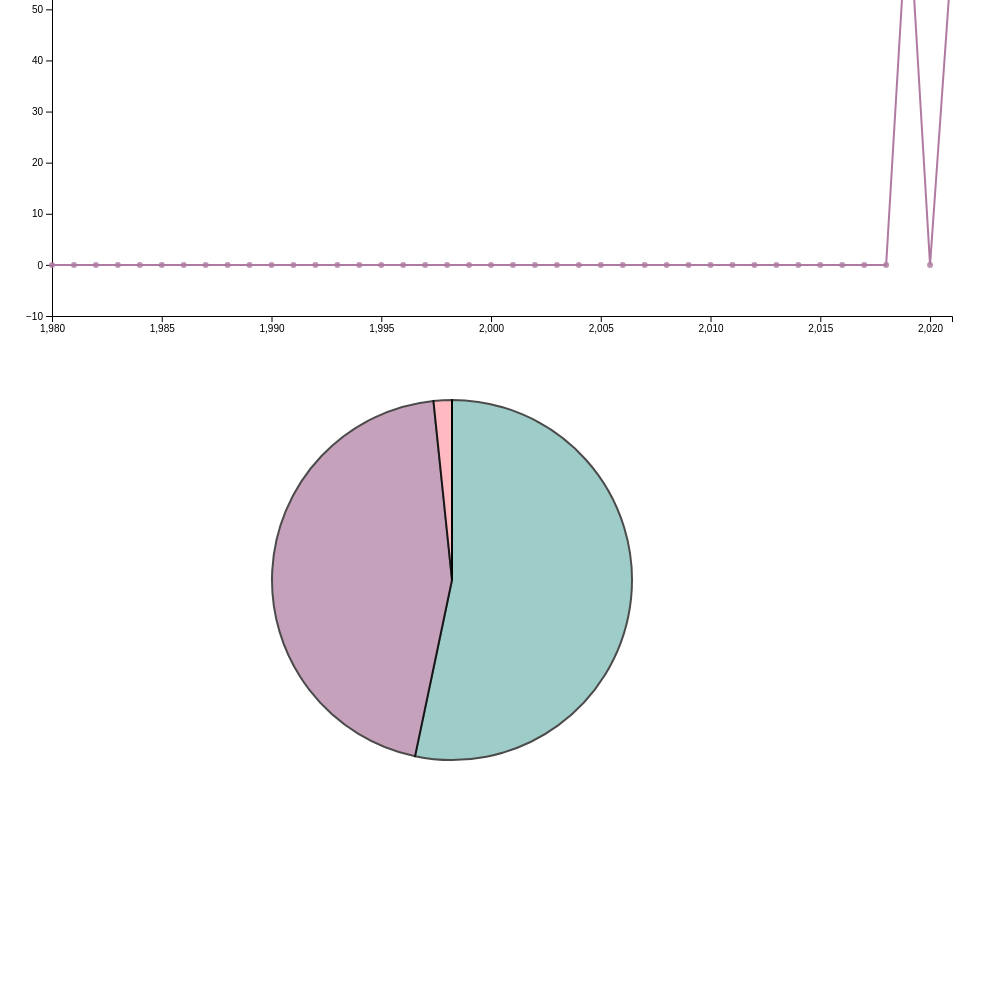
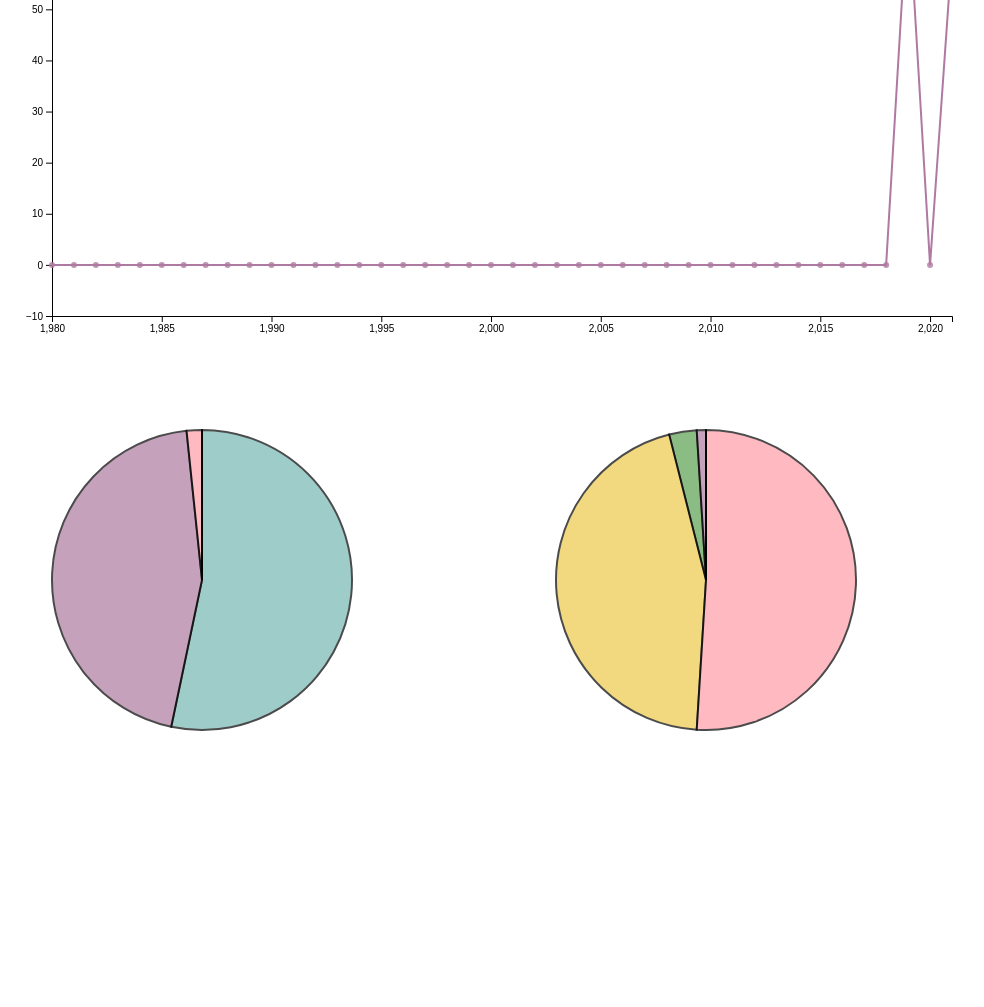
Before and after one commit to emmabradford/bad-air, a plain HTML site: page 1st project/index.html in a window 1280 px wide. Shown: the part 1357-2364 px from the top of the page, without its empty margins (6-990 px from the left). Before the commit the page ends 2219 px from the top, so only its background shows below. Drawn offline with Linux system fonts and the light colour scheme.

Commit message:
2nd pie chart with colors

```diff
--- a/1st project/index.html
+++ b/1st project/index.html
@@ -8,8 +8,8 @@
     <svg id="lineChart"></svg>
     <svg id="stackChart"></svg>
     <svg id="lineChart1"></svg>
-    <!-- <svg id="pieChart"></svg> -->
-    <!-- <svg id="pieChart1"></svg> -->
+    <svg id="pieChart"></svg>
+    <svg id="pieChart1"></svg>
 
     <svg id="pieChart"></svg>
     <!-- <svg id="lineChart1"></svg> -->
--- a/1st project/js/main.js
+++ b/1st project/js/main.js
@@ -112,8 +112,27 @@ d3.csv('data/HamiltonCountyData.csv')
 
       'parentElement': '#pieChart',
       'containerHeight': 500,
-      'containerWidth': 1000
+      'containerWidth': 00
     }, hazards);
+
+    let pol = [];
+    data.forEach(d => {
+      if (d.Year == 2021) {
+
+        pol.push({'key': 'co', 'value':d.DaysCO})
+        pol.push({'key': 'no2', 'value':d.DaysNO2})
+        pol.push({'key': 'ozone', 'value':d.DaysOzone})
+      pol.push({'key': 'so2', 'value':d.DaysSO2})
+      pol.push({'key': 'pm2', 'value':d.DaysPM2})
+      pol.push({'key': 'pm10', 'value':d.DaysPM10})
+    }})
+
+    let pols = new PieChart({
+
+      'parentElement': '#pieChart1',
+      'containerHeight': 500,
+      'containerWidth': 00
+    }, pol);
   })
 
 
```
